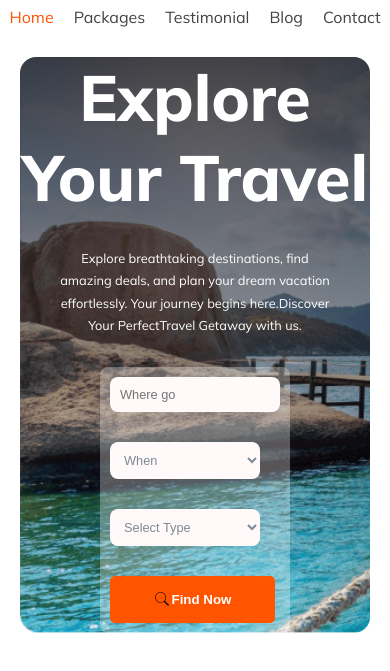
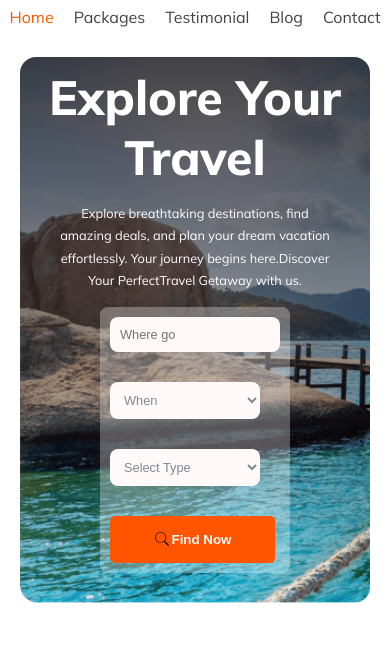
Before and after one commit to Sadat006/travel-web-b49, a plain HTML site: page index.html in a window 390 px wide. Shown: the part 65-736 px from the top of the page. Drawn offline with Linux system fonts and the light colour scheme.

Commit message:
some changes happend

```diff
--- a/style.css
+++ b/style.css
@@ -72,7 +72,7 @@ nav .left-section {
 
 .header-section .title {
   color: #fff;
-  font-size: 64px;
+  font-size: 4rem;
   font-weight: 800;
 }
 .header-desc {
@@ -134,15 +134,20 @@ nav .left-section {
   }
   .header-section .title {
     text-align: center;
+    font-size: 3rem;
+    margin-top: 10px;
   }
   nav .left-section {
     margin-bottom: 10px;
   }
   .header-section {
     height: auto;
+    gap: 15px ;
   }
   .search-bar {
     flex-direction: column;
+    margin-bottom: 30px;
   }
 }
+
 /* main section styles */
```
